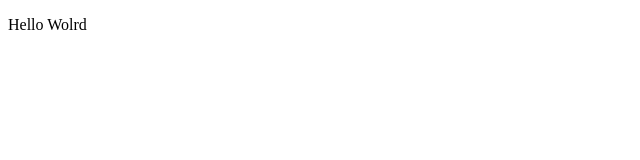
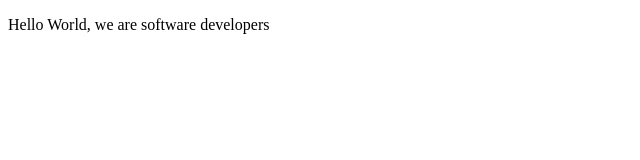
Before and after one commit to josephwambugu/Hamza-and-Joseph, a plain HTML site: page index.html in a window 1280 px wide. Shown: the whole page, without its empty margins (0-640 px from the left). Drawn offline with Linux system fonts and the light colour scheme.

Commit message:
Update index.html

```diff
--- a/index.html
+++ b/index.html
@@ -8,7 +8,7 @@
 
   <body>
     <script src="https://cdn.freecodecamp.org/testable-projects-fcc/v1/bundle.js"></script>
-  <p>Hello Wolrd</p>
+  <p>Hello World, we are software developers</p>
     <!--
 
     Hello Camper!
```
